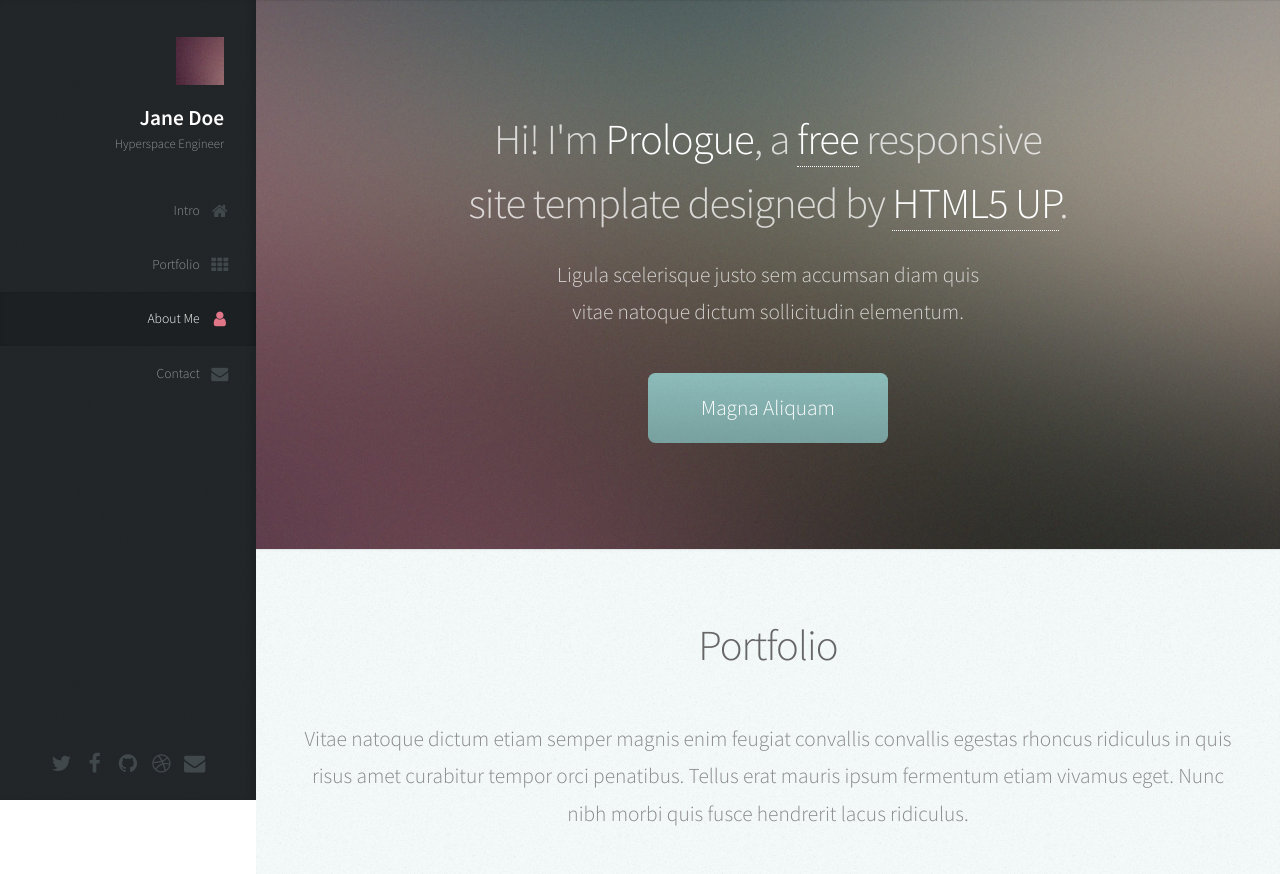
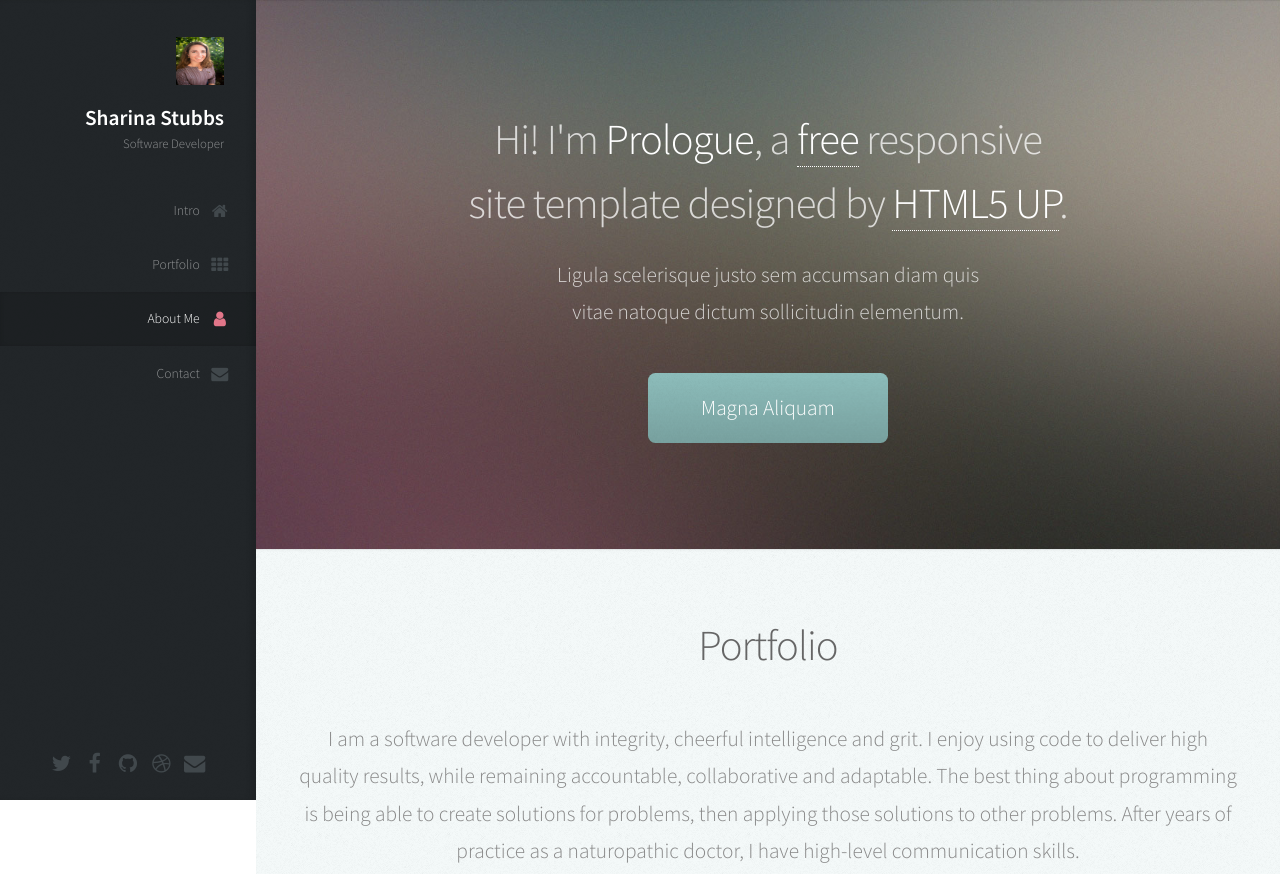
Before and after one commit to SharinaS/Portfolio, a plain HTML site: page starter-code/index.html in a window 1280 px wide. Shown: the top 874 px of the page. Drawn offline with Linux system fonts and the light colour scheme.

Commit message:
mified portfolio p tags, added profile pic, added my name and title

```diff
--- a/starter-code/index.html
+++ b/starter-code/index.html
@@ -26,9 +26,9 @@
 
 					<!-- Logo -->
 						<div id="logo">
-							<span class="image avatar48"><img src="images/avatar.jpg" alt="" /></span>
-							<h1 id="title">Jane Doe</h1>
-							<p>Hyperspace Engineer</p>
+							<span class="image avatar48"><img src="images/smallSharina.jpg" alt="picture of smiling Sharina" /></span>
+							<h1 id="title">Sharina Stubbs</h1>
+							<p>Software Developer</p>
 						</div>
 
 					<!-- Nav -->
@@ -87,10 +87,7 @@
 								<h2>Portfolio</h2>
 							</header>
 
-							<p>Vitae natoque dictum etiam semper magnis enim feugiat convallis convallis
-							egestas rhoncus ridiculus in quis risus amet curabitur tempor orci penatibus.
-							Tellus erat mauris ipsum fermentum etiam vivamus eget. Nunc nibh morbi quis
-							fusce hendrerit lacus ridiculus.</p>
+							<p>I am a software developer with integrity, cheerful intelligence and grit. I enjoy using code to deliver high quality results, while remaining accountable, collaborative and adaptable.  The best thing about programming is being able to create solutions for problems, then applying those solutions to other problems. After years of practice as a naturopathic doctor, I have high-level communication skills.</p>
 
 							<div class="row">
 								<div class="col-4 col-12-mobile">
```
Also changed, not shown: starter-code/images/smallSharina.jpg (added), 1 other file.
